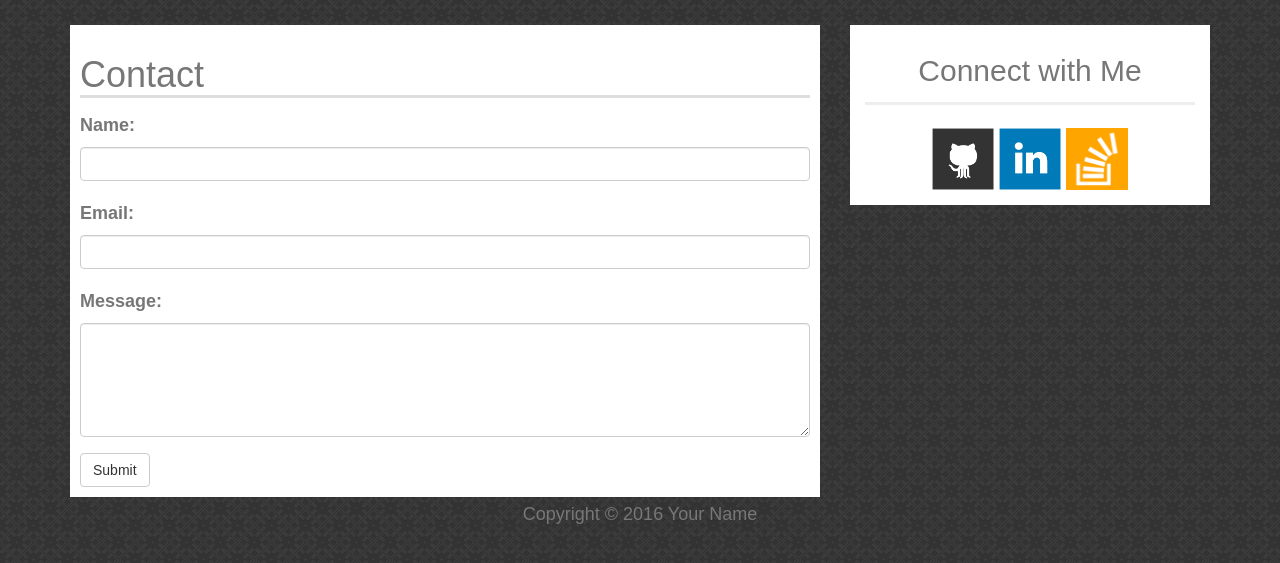
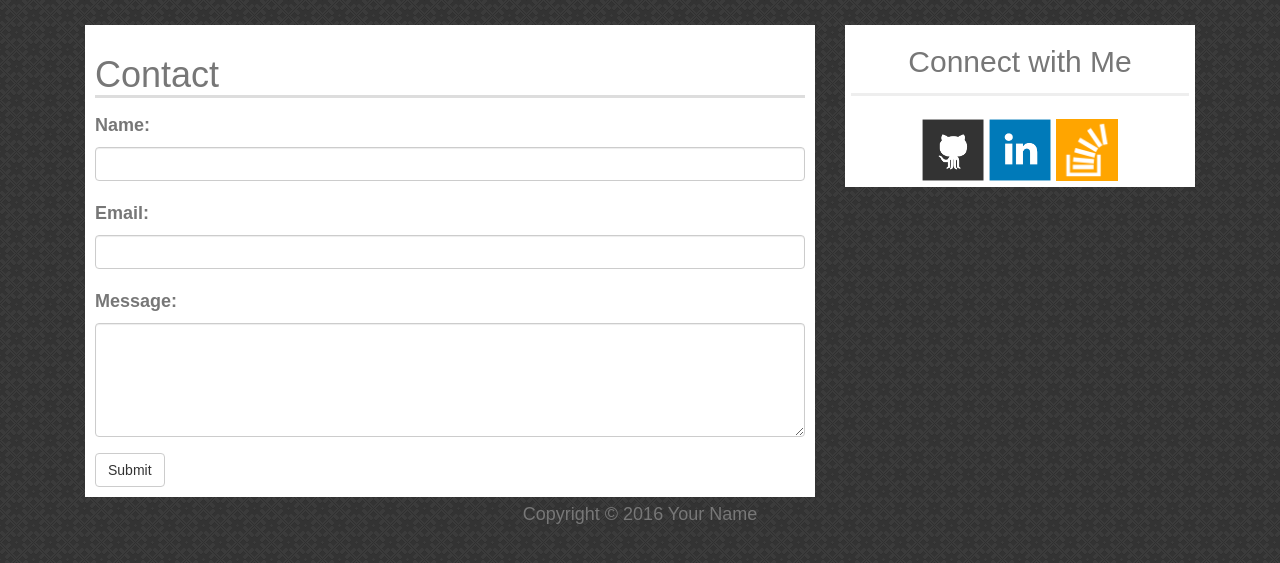
Before and after one commit to CLMBN/Bootstrap-Portfolio, a PHP site: page /contact.html in a window 1280 px wide. Shown: the part 52-615 px from the top of the page. Run offline with PHP 8.4, Linux system fonts and the light colour scheme; some libraries are stand-ins or nearby versions.

Commit message:
final revisions

```diff
--- a/assets/css/style.css
+++ b/assets/css/style.css
@@ -7,7 +7,7 @@ body {
 }
 
 * {
-  box-sizing: border-box;
+  /* box-sizing: border-box; */
 }
 
 .auth-image{
@@ -39,15 +39,13 @@ body {
 }
 #connect {
   background: #fff;
-	padding: 15px;
+  padding: 6px;
 }
-
 #about {
   margin-top: 5px;
   background: #fff;
   padding: 10px;
 }
-
 h1 {
 	border-bottom: 3px solid #ddd;
 }
--- a/contact.html
+++ b/contact.html
@@ -35,9 +35,9 @@
 	  </div>
 	</nav>
 
-	<div class="container text-center wrapper">
-	  <div class="row content">
-	    <div class="col-sm-8 text-left">
+	<div class="container text-center">
+	  <div class="row-fluid content">
+	    <div class="col-sm-12 col-md-12 col-lg-8 text-left">
 	      <div id="about">
 	      <h1>Contact</h1>
 
@@ -59,19 +59,20 @@
 		  </div>
 	    </div>
 
-		<div class="col-sm-12 col-md-4 sidenav">
-	      <div id="connect">
+		 <div class="col-sm-12 col-md-12 col-lg-4 sidenav">
+	    	<div id="connect">
 	        <h2>Connect with Me</h2>
 
-	        <a href="#"><img src="assets/images/github-128.png" class="social" alt="GitHub" /></a>
-	        <a href="#"><img src="assets/images/linkedin-128.png" class="social" alt="LinkedIn" /></a>
-	        <a href="#"><img src="assets/images/stackoverflow-128.png" class="social" alt="Stack Overflow" /></a>
-	      </div>
+	        <a href="https://github.com/CLMBN"><img src="assets/images/github-128.png" class="social" alt="GitHub" /></a>
+	        <a href="https://www.linkedin.com/in/juanmiguelossa"><img src="assets/images/linkedin-128.png" class="social" alt="LinkedIn" /></a>
+	        <a href="http://stackoverflow.com/users/7305063/juan-ossa"><img src="assets/images/stackoverflow-128.png" class="social" alt="Stack Overflow" /></a>
+	        </div>
+	    </div>
 	    </div>
 	  </div>
 	</div>
 
-	<footer class="container-fluid text-center footer">
+	<footer class="container-fluid text-center">
 	<p>
 	  Copyright &copy; 2016 Your Name
 	</p>
```
Also changed, not shown: index.html (+10 -9 lines), portfolio.html (+13 -13 lines). Lines whose indentation alone changed are shown as unchanged.
